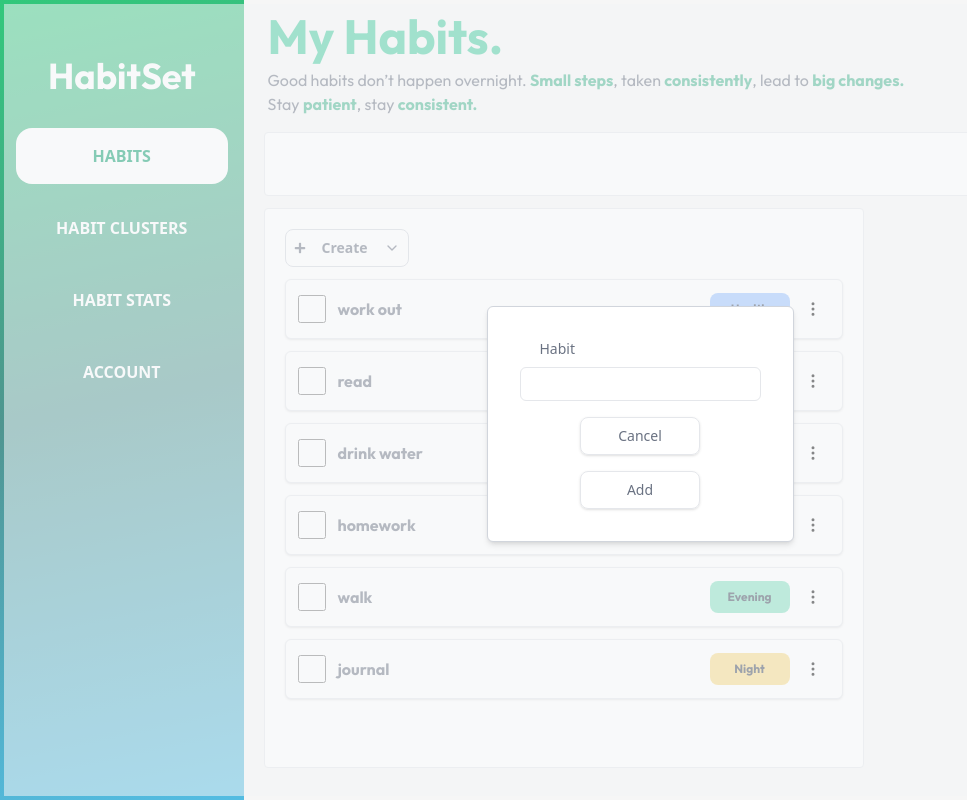
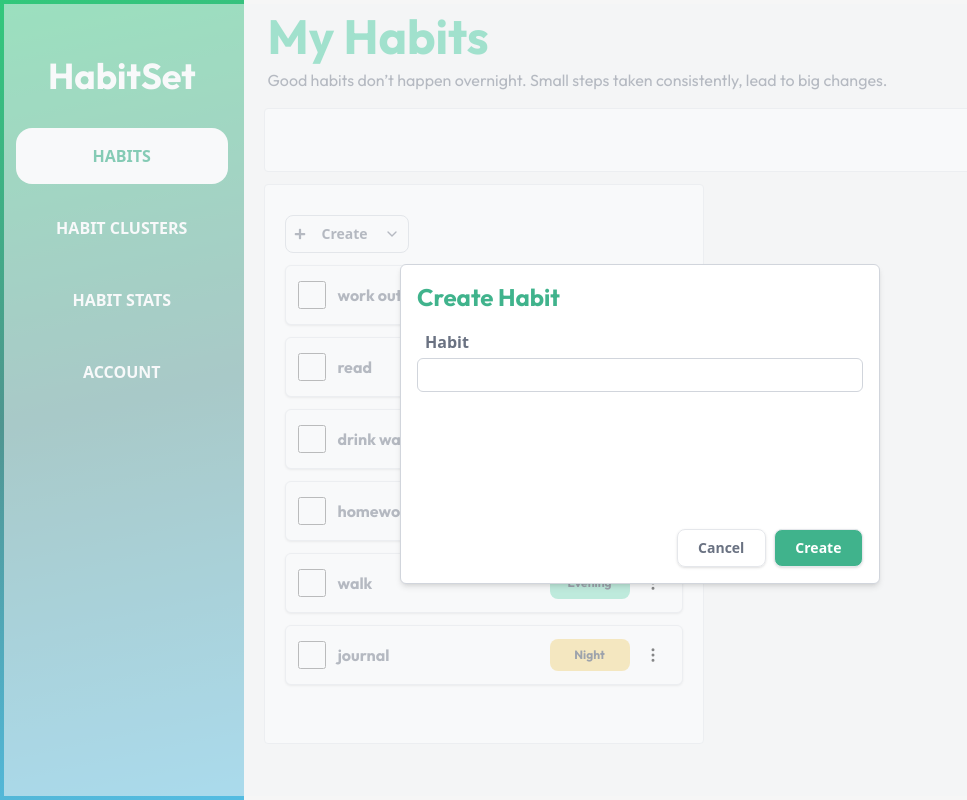
Before and after one commit to ramtin-matin/Habit-Tracker, a React (Vite) app in the folder frontend/: page /Habits in a window 1280 px wide. Both pictures are taken after a click on the button "Create". Shown: the whole page, without its empty margins (0-967 px from the left). Built offline with nearby package versions, Linux system fonts and the light colour scheme.

Commit message:
small changes, small logic fix

```diff
--- a/frontend/src/components/ui/habits/CreateHabit.jsx
+++ b/frontend/src/components/ui/habits/CreateHabit.jsx
@@ -10,7 +10,7 @@ const CreateHabit = ({ habits, addHabit }) => {
     if (!newHabit.trim()) return;
     const newItem = {
       id: habits.length + 1,
-      text: newHabit,
+      name: newHabit,
       cluster: "Habit",
       color: "bg-gray-300",
       completed: false,
@@ -18,42 +18,52 @@ const CreateHabit = ({ habits, addHabit }) => {
     addHabit(newItem);
     console.log("new habit: ", newHabit);
     setNewHabit("");
-    setCreateHabitModal(false);
+    console.log("current time: ", Date.now());
     console.log("Number of habits: ", habits.length + 1);
   };
 
   return (
-    <ul className="flex gap-2">
+    <ul className="mt-2.5 flex gap-2">
       <button
         onClick={() => setCreateHabitModal(true)}
-        className="relative flex justify-center gap-4 text-sm p-2 font-bold cursor-pointer md:shrink-0 rounded-lg transition duration-150 ease-in active:scale-99 text-gray-500 hover:shadow-sm hover:bg-gray-50 border-1 border-gray-300"
+        className="relative flex justify-center gap-4 text-sm p-2 font-bold cursor-pointer md:shrink-0 rounded-lg active:scale-99 text-gray-500 hover:shadow-sm hover:bg-gray-50 border-1 border-gray-300"
       >
         <FaPlus className="m-auto text-xs" />
         <span className="hidden sm:inline">Create</span>
         <ChevronDown className="m-auto w-4 h-4" />
       </button>
       {createHabitModal && (
-        <div className="fixed inset-1 flex items-center justify-center bg-gray-100/55 z-10">
-          <div className="flex flex-col gap-2 absolute mt-12 p-4 sm:p-8 border border-gray-300 bg-white shadow-md rounded-md">
-            <label className="text-sm ml-5 text-gray-500">Habit</label>
+        <div className="fixed inset-1 flex items-center justify-center bg-gray-100/55 z-20">
+          <div className="flex justify-between gap-2 w-120 h-80 flex-col absolute mt-12 p-4 sm:p-4 border border-gray-300 bg-white shadow-md rounded-md">
+            <h1 className="font-bold text-2xl text-emerald-600/75">
+              Create Habit
+            </h1>
+            <div className="flex flex-col">
+              <label className="ml-2 text-gray-500 font-bold">Habit</label>
               <input
-              className="border-1 rounded-md border-gray-200 p-1 m-auto"
+                className="border-1 mb-30 mt-1 rounded-md border-gray-300 p-1"
                 type="text"
                 value={newHabit || ""}
                 onChange={(e) => setNewHabit(e.target.value)}
               />
+            </div>
+            <div className="justify-end flex gap-2">
               <button
                 onClick={() => setCreateHabitModal(false)}
-              className="mt-2 w-1/2 text-xs sm:text-sm p-2 m-auto border rounded-lg shadow-sm border-gray-200 text-gray-500 hover:bg-gray-50 active:bg-gray-100 transition duration-150 ease-in cursor-pointer"
+                className="font-bold w-1/5 text-xs sm:text-sm p-2 border rounded-lg shadow-sm border-gray-200 text-gray-500 hover:bg-gray-50 active:bg-gray-100 cursor-pointer"
               >
                 Cancel
               </button>
               <button
-              onClick={handleAddHabit}
-              className="mt-2 w-1/2 text-xs sm:text-sm p-2 m-auto border rounded-lg shadow-sm border-gray-200 text-gray-500 hover:bg-gray-50 active:bg-gray-100 transition duration-150 ease-in cursor-pointer"
+                onClick={() => {
+                  handleAddHabit();
+                  setCreateHabitModal(false);
+                }}
+                className="font-bold w-1/5 text-xs sm:text-sm p-2 border rounded-lg shadow-sm border-gray-200 text-white bg-emerald-600/75 hover:bg-emerald-600/80 active:bg-emerald-600/85 cursor-pointer"
               >
-              Add
+                Create
               </button>
+            </div>
           </div>
         </div>
       )}
--- a/frontend/src/pages/dashboard/HabitClusters.jsx
+++ b/frontend/src/pages/dashboard/HabitClusters.jsx
@@ -1,31 +1,15 @@
-import { FaPlus } from "react-icons/fa"; // imports a plus icon
 import React from "react";
 
 const HabitClusters = () => {
   return (
     <div className="max-w-8xl h-full rounded-lg mx-auto p-2">
       <h1 className="md:shrink-0 text-5xl max-sm:text-4xl m-1 mb-2 font-bold text-emerald-500/75">
-        My Habit Clusters.
+        My Habit Clusters
       </h1>
       <p className="md:shrink-0 text-base max-sm:text-sm m-1 text-gray-500">
-        Good habits don’t happen overnight.{" "}
-        <b className="text-emerald-600/75">Small steps</b>, taken{" "}
-        <b className="text-emerald-600/75">consistently</b>, lead to{" "}
-        <b className="text-emerald-600/75">big changes.</b> <br></br>Stay{" "}
-        <b className="text-emerald-600/75">patient</b>, stay{" "}
-        <b className="text-emerald-600/75">consistent.</b>
+        Every habit belongs to a bigger system. Organize your habits, and you’ll
+        organize your life.
       </p>
-      <div className=" border-1 border-gray-200 flex items-center h-1/9 max-md:h-1/8 max-sm:px-2 px-4 mt-4 rounded-sm">
-        <ul className="flex gap-2">
-          <button className="max-sm:scale-75 flex justify-center gap-2 text-xs font-bold cursor-pointer md:shrink-0 max-sm:p-1 max-lg:p-2 p-3 rounded-lg transition duration-150 ease-in active:scale-99 text-gray-500 hover:shadow-sm hover:bg-gray-50 border-1">
-            <FaPlus className="m-auto text-xs" />
-            Create Habit
-          </button>
-        </ul>
-      </div>
-      <div className="w-1/2 *:flex border-1 border-gray-200 items-center justify-start h-7/10 p-4 mt-2 rounded-sm">
-        <div className="h-1/10 mx-auto transition duration-150 ease-in border-1 cursor-pointer hover:bg-gray-50 active:bg-gray-100 border-gray-200"></div>
-      </div>
     </div>
   );
 };
--- a/frontend/src/pages/dashboard/HabitStats.jsx
+++ b/frontend/src/pages/dashboard/HabitStats.jsx
@@ -1,31 +1,15 @@
-import { FaPlus } from "react-icons/fa"; // imports a plus icon
 import React from "react";
 
 const HabitStats = () => {
   return (
     <div className="max-w-8xl h-full rounded-lg mx-auto p-2">
       <h1 className="md:shrink-0 text-5xl max-sm:text-4xl m-1 mb-2 font-bold text-emerald-500/75">
-        My Habit Stats.
+        My Habit Stats
       </h1>
       <p className="md:shrink-0 text-base max-sm:text-sm m-1 text-gray-500">
-        Good habits don’t happen overnight.{" "}
-        <b className="text-emerald-600/75">Small steps</b>, taken{" "}
-        <b className="text-emerald-600/75">consistently</b>, lead to{" "}
-        <b className="text-emerald-600/75">big changes.</b> <br></br>Stay{" "}
-        <b className="text-emerald-600/75">patient</b>, stay{" "}
-        <b className="text-emerald-600/75">consistent.</b>
+        Your habits tell a story—track them to understand your progress, refine
+        them to shape your future.
       </p>
-      <div className=" border-1 border-gray-200 flex items-center h-1/9 max-md:h-1/8 max-sm:px-2 px-4 mt-4 rounded-sm">
-        <ul className="flex gap-2">
-          <button className="max-sm:scale-75 flex justify-center gap-2 text-xs font-bold cursor-pointer md:shrink-0 max-sm:p-1 max-lg:p-2 p-3 rounded-lg transition duration-150 ease-in active:scale-99 text-gray-500 hover:shadow-sm hover:bg-gray-50 border-1">
-            <FaPlus className="m-auto text-xs" />
-            Create Habit
-          </button>
-        </ul>
-      </div>
-      <div className="w-1/2 *:flex border-1 border-gray-200 items-center justify-start h-7/10 p-4 mt-2 rounded-sm">
-        <div className="h-1/10 mx-auto transition duration-150 ease-in border-1 cursor-pointer hover:bg-gray-50 active:bg-gray-100 border-gray-200"></div>
-      </div>
     </div>
   );
 };
--- a/frontend/src/pages/dashboard/habits.jsx
+++ b/frontend/src/pages/dashboard/habits.jsx
@@ -6,42 +6,42 @@ const Habits = () => {
   const [habits, setHabits] = useState([
     {
       id: 1,
-      text: "work out",
+      name: "work out",
       cluster: "Health",
       color: "bg-blue-500/50",
       completed: false,
     },
     {
       id: 2,
-      text: "read",
+      name: "read",
       cluster: "Exercise",
       color: "bg-red-500/50",
       completed: false,
     },
     {
       id: 3,
-      text: "drink water",
+      name: "drink water",
       cluster: "After work",
       color: "bg-pink-500/50",
       completed: false,
     },
     {
       id: 4,
-      text: "homework",
+      name: "homework",
       cluster: "Morning",
       color: "bg-purple-500/50",
       completed: false,
     },
     {
       id: 5,
-      text: "walk",
+      name: "walk",
       cluster: "Evening",
       color: "bg-emerald-500/50",
       completed: false,
     },
     {
       id: 6,
-      text: "journal",
+      name: "journal",
       cluster: "Night",
       color: "bg-yellow-500/50",
       completed: false,
@@ -59,7 +59,7 @@ const Habits = () => {
   const editHabit = (habitId, updatedHabit) => {
     setHabits((prevHabits) =>
       prevHabits.map((habit) =>
-        habit.id === habitId ? { ...habit, text: updatedHabit } : habit
+        habit.id === habitId ? { ...habit, name: updatedHabit } : habit
       )
     );
   };
@@ -78,18 +78,14 @@ const Habits = () => {
   return (
     <div className="max-w-8xl h-full rounded-lg mx-auto p-2">
       <h1 className="md:shrink-0 text-5xl max-sm:text-4xl m-1 mb-2 font-bold text-emerald-500/75">
-        My Habits.
+        My Habits
       </h1>
       <p className="md:shrink-0 text-base max-sm:text-sm m-1 text-gray-500">
-        Good habits don’t happen overnight.{" "}
-        <b className="text-emerald-600/75">Small steps</b>, taken{" "}
-        <b className="text-emerald-600/75">consistently</b>, lead to{" "}
-        <b className="text-emerald-600/75">big changes.</b> <br></br>Stay{" "}
-        <b className="text-emerald-600/75">patient</b>, stay{" "}
-        <b className="text-emerald-600/75">consistent.</b>
+        Good habits don’t happen overnight. Small steps taken consistently, lead
+        to big changes.
       </p>
       <div className=" border-1 border-gray-200 bg-white flex items-center h-[8vh] max-sm:px-2 px-4 mt-4 rounded-sm"></div>
-      <div className="max-w-150 bg-white w-full overflow-x-hidden overflow-y-auto scrollbar border-1 border-gray-200 h-[70vh] p-5 mt-3 rounded-sm">
+      <div className="max-w-95 md:max-w-110 bg-white w-full overflow-x-hidden overflow-y-auto scrollbar border-1 border-gray-200 h-[70vh] p-5 mt-3 rounded-sm">
         <CreateHabit habits={habits} addHabit={addHabit} />
         <HabitCard
           habits={habits}
```
Also changed, not shown: frontend/src/components/layout/sidebar.jsx (+6 -6 lines), frontend/src/components/ui/habits/HabitCard.jsx (+51 -42 lines). Lines whose indentation alone changed are shown as unchanged.
